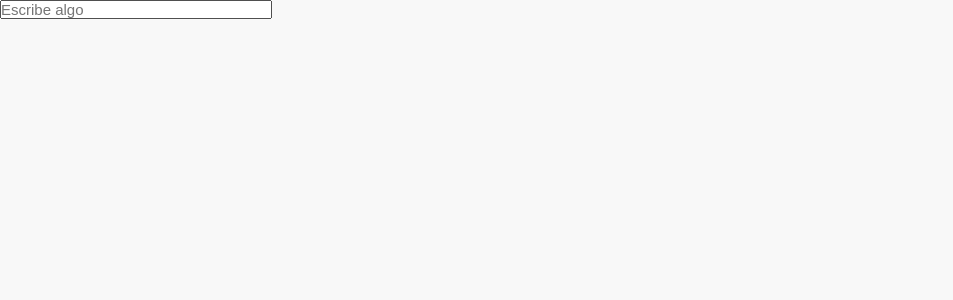
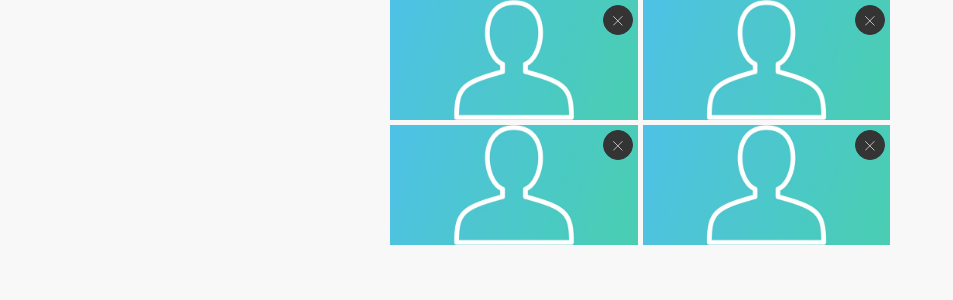
Before and after one commit to irvingSaenzColon/mini-twitter, a React (Vite) app: page /test in a window 1280 px wide. Shown: the top 300 px of the page, without its empty margins (0-953 px from the left). Built offline with nearby package versions, Linux system fonts and the light colour scheme.

Commit message:
Gallery component and gallery item component created so users can show images in upload or a post in a grid

```diff
--- a/src/components/FormPost/FormPost.css
+++ b/src/components/FormPost/FormPost.css
@@ -7,6 +7,7 @@
 .form-post__header{
     display: flex;
     gap: 15px;
+    flex-wrap: wrap;
     padding: 16px 0;
 }
 
@@ -34,6 +35,8 @@
     width: calc(100% - 60px);
 }
 
+
+/* This css is for an input file */
 .form-post__media{
     cursor: pointer;
     display: flex;
--- a/src/components/FormPost/index.jsx
+++ b/src/components/FormPost/index.jsx
@@ -1,7 +1,10 @@
 import { useEffect, useId, useRef, useState } from "react";
 import { MediaIcon } from "../../Icons";
+import { generateId } from "../../helpers";
 import imageProfile  from '../../assets/profile.webp';
 import Button from "../Button";
+import Gallery from "../Gallery";
+import GalleryItem from "../GalleryItem";
 import './FormPost.css';
 
 export default function FormPost(){
@@ -20,16 +23,50 @@ export default function FormPost(){
             setDisabled(false);
         else if(description.trim().length === 0 && !disabled)
             setDisabled(true);
-    }, [description])
+    }, [description]);
+
+    useEffect(() => {
+        console.log(files);
+        if(!files.length) return;
+
+        const newPreviews = files.map(file => {
+            return {id: file.id, url: URL.createObjectURL(file.content)}
+        })
+
+        setPreviews(newPreviews);
+
+        return ()=>{
+            previews.forEach(preview => {
+                URL.revokeObjectURL(preview.url);
+            });
+
+        };
+    }, [files]);
+
+    const handleFilesSelected = (event) => {
+        const imagePicked = Array.from(event.target.files);
+
+        if((files.length + imagePicked.length) > 4) return;
+
+        const newFiles = imagePicked.map(image => {
+            return {id: generateId(), content: image}
+        });
+
+        setFiles([...files,...newFiles]);
+    }
 
     const onChangeDescription = (event) => {
-        if(description.length > 254) return;
+        const desc = event.target.value;
 
-        setDescription(event.target.value);
+        setDescription(desc.slice(0, 254));
 
         // This handles the auto-resize of a textarea whenever it reaches the end.
         event.target.style.height = 'inherit';
         event.target.style.height = `${textareaRef.current.scrollHeight}px`;
+    }
+
+    const onRemoveImage = (id) => {
+
     }
 
     return(
@@ -43,14 +80,23 @@ export default function FormPost(){
                     placeholder="What is happening?"
                     value={description}
                     onChange={onChangeDescription}></textarea>
-                <div className="form-post__previews">
-
+                <div className="">
+                    <Gallery length={previews.length}>
+                        {
+                            previews.map(preview => ( <GalleryItem key={preview.id} galleryItem={preview} onRemoveImage={onRemoveImage} editable={true} /> ))
+                        }
+                    </Gallery>
                 </div>
             </section>
             <section className="form-post__meta">
                 <div>
                     <label className="form-post__media" htmlFor={mediaInputId}>
-                        <input id={mediaInputId} type="file" accept="image/*" />
+                        <input
+                        id={mediaInputId}
+                        type="file"
+                        accept="image/*"
+                        multiple
+                        onChange={handleFilesSelected}/>
                         <MediaIcon stroke={'var(--blue-green)'} strokeWidth={2}  />
                     </label>
                 </div>
--- /dev/null
+++ b/src/components/Gallery/Gallery.css
@@ -0,0 +1,18 @@
+.grid-gallery{
+    display: grid;
+    grid-template-columns: repeat(auto-fit, minmax(calc( 50% - 5px ), 1fr));
+    width: 100%;
+    max-width: 500px;
+    margin: 0 auto;
+    gap: 5px;
+}
+
+.grid-gallery--3,
+.grid-gallery--4
+{
+    grid-auto-rows: 120px;
+}
+
+.grid-gallery--3>div.grid-gallery__item:first-of-type{
+    grid-row: 1 / span 2;
+}
--- /dev/null
+++ b/src/components/Gallery/index.jsx
@@ -0,0 +1,12 @@
+import './Gallery.css';
+
+export default function Gallery({children ,length}){
+
+    return(
+        <div className={`grid-gallery grid-gallery--${length}`}>
+            {
+                children
+            }
+        </div>
+    )
+}
--- /dev/null
+++ b/src/components/GalleryItem/GalleryItem.css
@@ -0,0 +1,26 @@
+.grid-gallery__item{
+    position: relative;
+}
+
+.grid-gallery__item>img{
+    width: 100%;
+    height: 100%;
+    object-fit: cover;
+}
+
+.grid-gallery__item>button{
+    position: absolute;
+    top: 5px;
+    right: 5px;
+    width: 30px;
+    height: 30px;
+    border-radius: 50%;
+    border: 1px solid var(--carbon);
+    background-color: var(--carbon);
+
+    transition: background-color 0.25s ease;
+}
+
+.grid-gallery__item>button:hover{
+    background-color: var(--night);
+}
--- /dev/null
+++ b/src/components/GalleryItem/index.jsx
@@ -0,0 +1,21 @@
+import { CrossIcon } from '../../Icons';
+import './GalleryItem.css';
+
+export default function GalleryItem({galleryItem, onRemoveImage, editable = false}){
+    const {id, url} = galleryItem;
+    return(
+        <div key={id} className='grid-gallery__item'>
+            <img
+                src={url}
+                alt="Representative element from a gallery of pictures" />
+            {
+                editable  &&
+                (
+                    <button type='button' onClick={()=>onRemoveImage(id)}>
+                        <CrossIcon width={10} height={10} stroke={'var(--doctor)'} strokeWidth={2} />
+                    </button>
+                )
+            }
+        </div>
+    );
+}
--- a/src/helpers/index.js
+++ b/src/helpers/index.js
@@ -31,3 +31,7 @@ export function validateValues(valuesObject){
     return errors;
 
 }
+
+export function generateId(){
+    return Math.random().toString(36).substring(2)+Date.now().toString(36);
+}
--- a/src/pages/test.jsx
+++ b/src/pages/test.jsx
@@ -1,31 +1,35 @@
-import { useRef, useState } from "react";
+import { useState } from 'react';
+import { CrossIcon } from '../Icons';
+import regularImage from '../assets/profile.webp';
+import './test.css';
 
 export default function TestPage(){
 
-    const [text, setText] = useState('');
-    const textAreaRef = useRef();
+    const [images, setImages] = useState([
+        regularImage, regularImage, regularImage, regularImage
+    ]);
 
-    const onChangeText = (event) => {
-        setText(event.target.value);
-        event.target.style.height = 'inherit';
-        event.target.style.height = `${textAreaRef.current.scrollHeight}px`;
+    const onRemoveImage = (id) => {
+        setImages( images.filter( (image, index) => index !== id) );
     }
 
     return (
         <main>
-           <textarea
-           ref={textAreaRef}
-           style={{
-            fontSize:'1.5rem',
-            resize:'none',
-            overflow:'hidden'
-           }}
-            cols="30" rows="1"
-            placeholder="Escribe algo"
-            value={text}
-            onChange={onChangeText}
-            />
-
+            <section
+            className={`grid-gallery grid-gallery--${images.length}`}>
+                {
+                    images.map((image, index) => (
+                        <div key={index} className='grid-gallery__item'>
+                            <img
+                                src={image}
+                                alt="Representative element from a gallery of pictures" />
+                            <button type='button' onClick={()=>onRemoveImage(index)}>
+                                <CrossIcon width={10} height={10} stroke={'var(--doctor)'} strokeWidth={2} />
+                            </button>
+                        </div>
+                    ))
+                }
+            </section>
         </main>
     )
 }
```
Also changed, not shown: src/pages/test.css (added).
